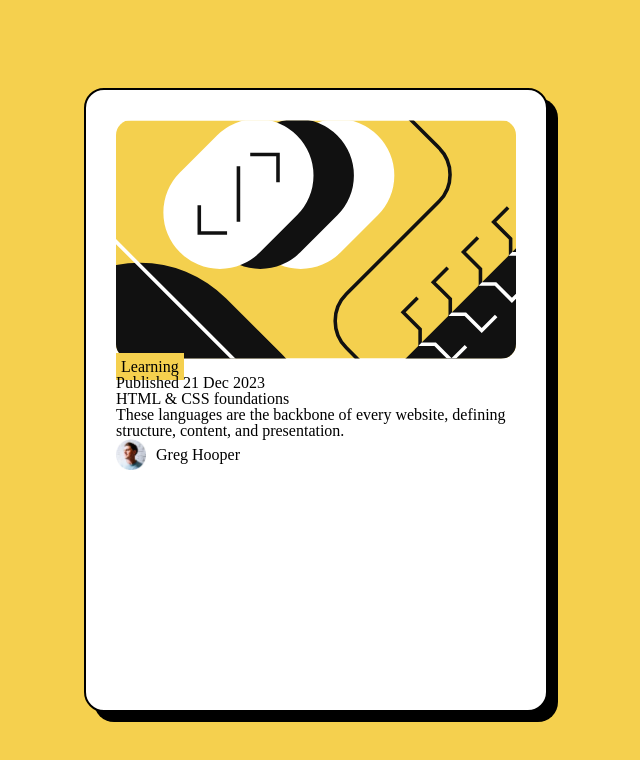
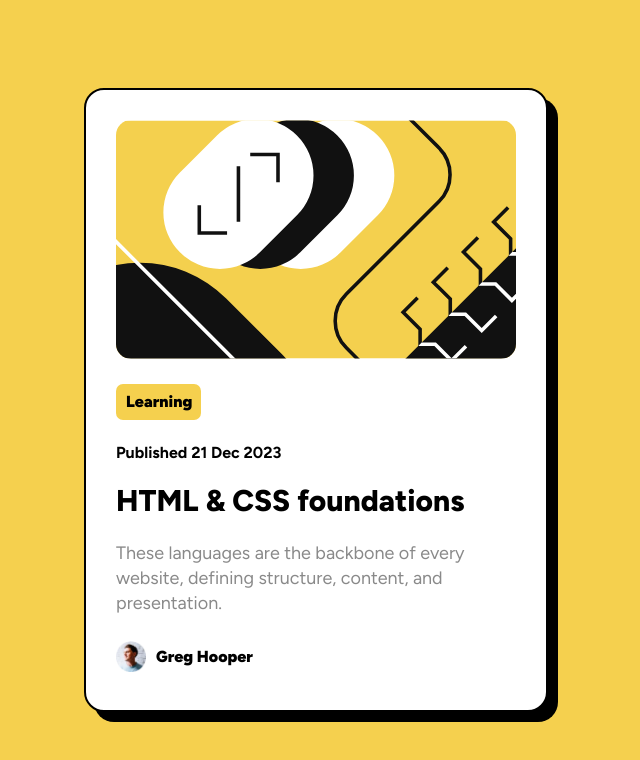
Before and after one commit to Gajoy-Academy/Blog-Preview-Card, a plain HTML site: page index.html in a window 1280 px wide. Shown: the whole page, without its empty margins (324-964 px from the left). Drawn offline with Linux system fonts and the light colour scheme.

Commit message:
style and index

```diff
--- a/index.html
+++ b/index.html
@@ -12,8 +12,9 @@
   <main>
     <div class="container">
       <div class="imagem">
-        <img src="assets/images/illustration-article.svg" style="border-radius: 15px; width: 600px;">
+        <img src="assets/images/illustration-article.svg" class="img">
       </div>
+      <div class="texto">
       <span>Learning</span>
       <h2>Published 21 Dec 2023</h2>
       <h1>HTML & CSS foundations</h1>
@@ -21,6 +22,7 @@
       <div class="user">
         <img src="assets/images/image-avatar.webp" style="width: 30px;">
         <h3>Greg Hooper</h3>
+      </div>
       </div>
     </div>
   </main>
--- a/styles/style.css
+++ b/styles/style.css
@@ -16,6 +16,7 @@ body {
     border-radius: 20px;
     border: solid 2px;
     box-shadow: 10px 10px 0px 0px rgba(0, 0, 0, 2.0);
+    font-family: 'Figtree', sans-serif;;
 }
 
 .imagem {
@@ -23,19 +24,56 @@ body {
     justify-content: center;
 }
 
+.img {
+    border-radius: 15px;
+    width: 600px;
+}
+
 span {
-    padding: 5px;
+    padding: 10px;
     background-color: #f5d04e;
+    font-weight: 900;
+    border-radius: 7px;
+    width: 65px;
+}
+
+.texto {
+    display: flex;
+    flex-direction: column;
+    gap: 25px;
+    margin-top: 25px;
+}
+
+h2 {
+    font-weight: 700;
+}
+
+h1 {
+    font-size: 30px;
+    font-weight: 800;
+}
+
+p {
+    color: #898989;
+    font-size: 18px;
+    font-weight: 400;
+    line-height: 25px;
 }
 
 .user {
     display: flex;
     align-items: center;
     gap: 10px;
+    font-weight: 900;
 }
 
 @media screen and (max-width: 767px) {
     .container {
-        width: 250px;
+        width: 295px;
+        padding: 20px;
+    }
+
+    .img {
+       width: 280px;
     }
 }
```
Also changed, not shown: 1 other file.
